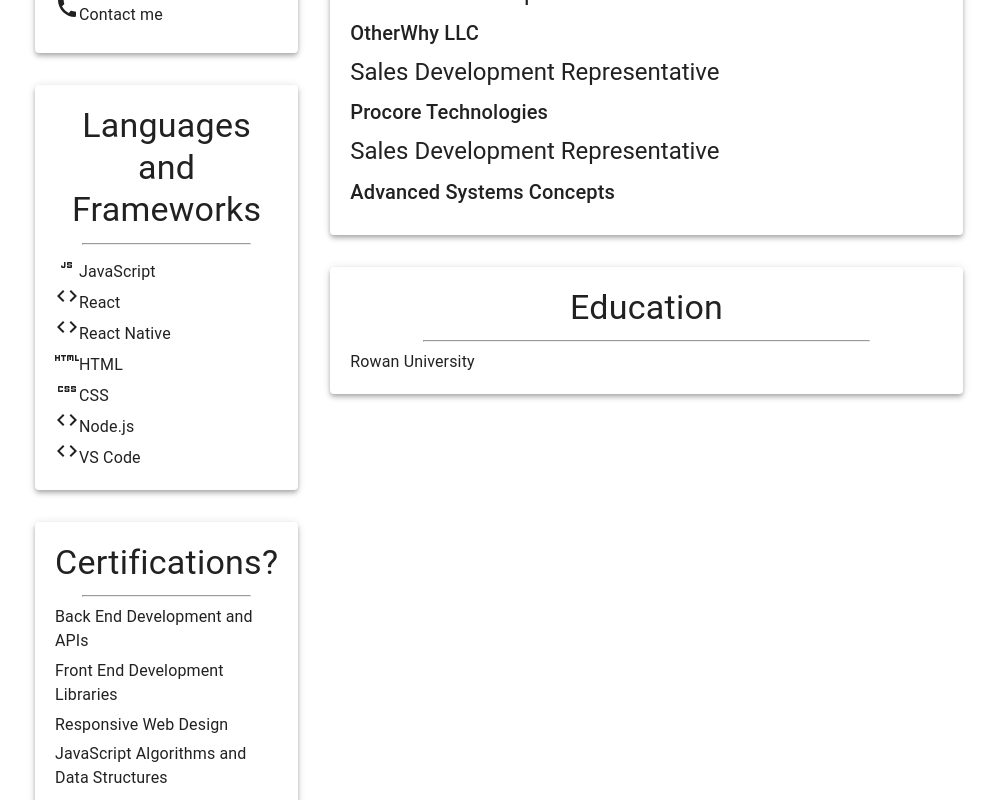
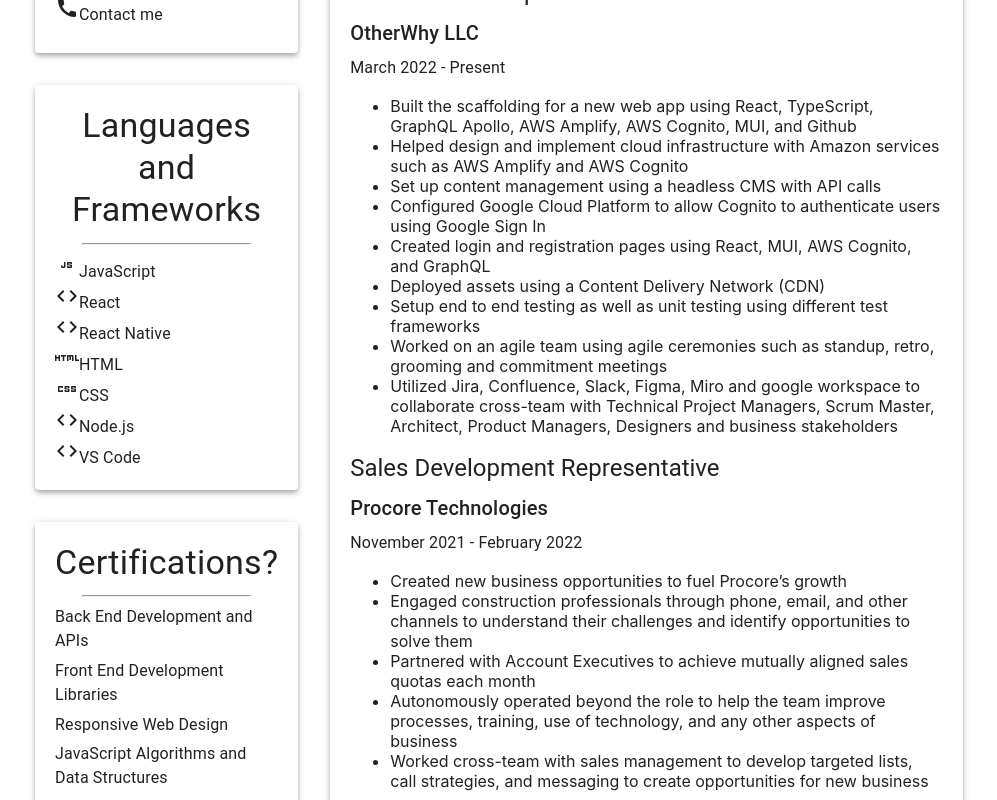
Before and after one commit to brandmch/website_v2, a React (Create React App) app: page / in a window 1280 px wide. Shown: the part 380-1180 px from the top of the page, without its empty margins (141-1138 px from the left). Built offline with nearby package versions, Linux system fonts and the light colour scheme.

Commit message:
job descs

```diff
--- a/src/routes/landing.js
+++ b/src/routes/landing.js
@@ -141,18 +141,86 @@
                 <Typography variant="h6" gutterBottom>
                   OtherWhy LLC
                 </Typography>
+                <Typography>March 2022 - Present</Typography>
+                <ul>
+                  <li>
+                    Built the scaffolding for a new web app using React,
+                    TypeScript, GraphQL Apollo, AWS Amplify, AWS Cognito, MUI,
+                    and Github
+                  </li>
+                  <li>
+                    Helped design and implement cloud infrastructure with Amazon
+                    services such as AWS Amplify and AWS Cognito
+                  </li>
+                  <li>
+                    Set up content management using a headless CMS with API
+                    calls
+                  </li>
+                  <li>
+                    Configured Google Cloud Platform to allow Cognito to
+                    authenticate users using Google Sign In
+                  </li>
+                  <li>
+                    Created login and registration pages using React, MUI, AWS
+                    Cognito, and GraphQL
+                  </li>
+                  <li>
+                    Deployed assets using a Content Delivery Network (CDN)
+                  </li>
+                  <li>
+                    Setup end to end testing as well as unit testing using
+                    different test frameworks
+                  </li>
+                  <li>
+                    Worked on an agile team using agile ceremonies such as
+                    standup, retro, grooming and commitment meetings
+                  </li>
+                  <li>
+                    Utilized Jira, Confluence, Slack, Figma, Miro and google
+                    workspace to collaborate cross-team with Technical Project
+                    Managers, Scrum Master, Architect, Product Managers,
+                    Designers and business stakeholders
+                  </li>
+                </ul>
                 <Typography variant="h5" gutterBottom>
                   Sales Development Representative
                 </Typography>
                 <Typography variant="h6" gutterBottom>
                   Procore Technologies
                 </Typography>
+                <Typography>November 2021 - February 2022</Typography>
+                <ul>
+                  <li>
+                    Created new business opportunities to fuel Procore’s growth
+                  </li>
+                  <li>
+                    Engaged construction professionals through phone, email, and
+                    other channels to understand their challenges and identify
+                    opportunities to solve them
+                  </li>
+                  <li>
+                    Partnered with Account Executives to achieve mutually
+                    aligned sales quotas each month
+                  </li>
+                  <li>
+                    Autonomously operated beyond the role to help the team
+                    improve processes, training, use of technology, and any
+                    other aspects of business
+                  </li>
+                  <li>
+                    {" "}
+                    Worked cross-team with sales management to develop targeted
+                    lists, call strategies, and messaging to create
+                    opportunities for new business
+                  </li>
+                </ul>
                 <Typography variant="h5" gutterBottom>
                   Sales Development Representative
                 </Typography>
                 <Typography variant="h6" gutterBottom>
                   Advanced Systems Concepts
                 </Typography>
+                <Typography>March 2020 - May 2021</Typography>
               </Box>
             </Paper>
           </Box>
```
